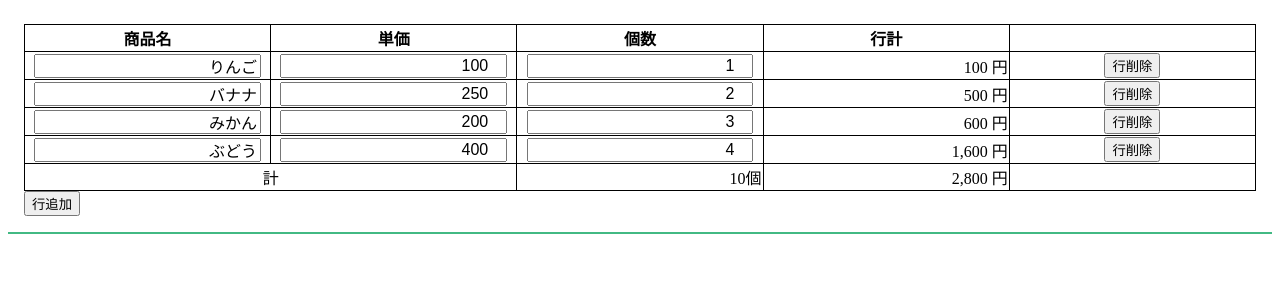
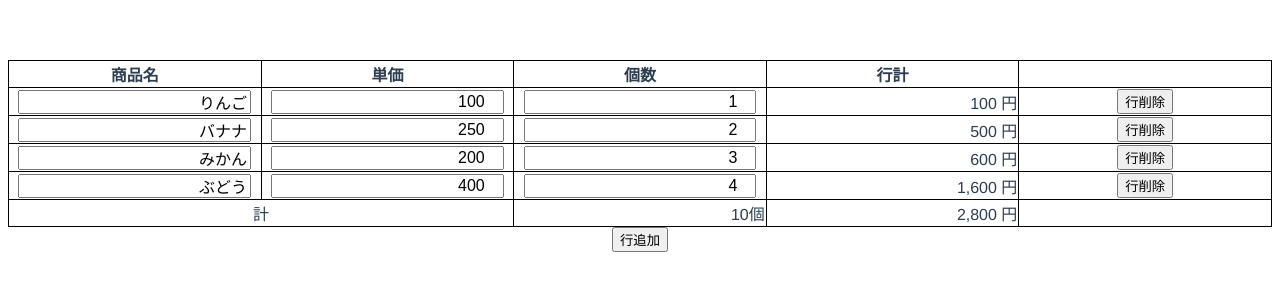
Before and after one commit to h-fujikura/codeSandBox_vueCli, a Vue app: page / in a window 1280 px wide. Shown: the top 300 px of the page. Built offline with nearby package versions, Linux system fonts and the light colour scheme.

Commit message:
calcTableをコンポーネントに修正

```diff
--- a/src/App.vue
+++ b/src/App.vue
@@ -1,90 +1,35 @@
 <template>
   <div id="demo">
-    <section>
-      <table>
-        <tr>
-          <th>商品名</th>
-          <th>単価</th>
-          <th>個数</th>
-          <th>行計</th>
-          <th></th>
-        </tr>
-        <tr v-for="(item, index) in items"
-                :key="item.name">
-          <td>
-            <input type="text" v-model="item.name" >
-          </td>
-          <td>
-            <input type="number" v-model.number="item.tanka" >
-          </td>
-          <td>
-            <input type="number" v-model.number="item.qty" >
-          </td>
-          <td class="taRight" >
-            {{addComma(item.qty * item.tanka)}} 円
-          </td>
-          <td>
-            <button @click="removeData(index)">行削除</button>
-          </td>
-        </tr>
-        <tr>
-          <td colspan="2">計</td>
-          <td class="taRight">{{qtySum}}個</td>
-          <td class="taRight">{{addComma(uriageSum)}} 円</td>
-          <td></td>
-        </tr>
-        </table>
-      <button @click="addRow">
-        行追加
-      </button>
-    </section>
+    <calc-table :items="fruits"></calc-table>
   </div>
 </template>
 
 <script>
-const formatter = new Intl.NumberFormat('ja-JP');
+import calcTable from './calcTable'
 export default {
   name: "App",
   data () {
     return {
-      items: [
-      	{name: "りんご", tanka:100, qty:1 },
+      fruits: [
+       	{name: "りんご", tanka:100, qty:1 },
       	{name: "バナナ", tanka:250, qty:2 },
       	{name: "みかん", tanka:200, qty:3 },
       	{name: "ぶどう", tanka:400, qty:4 }
       ]
     }
   },
+  components: {
+    calcTable
+  },
   methods: {
-		removeData(idx) {
-			this.items.splice(idx,1)
-		},
-		addRow(){
-      this.items.push(
-        {name: '', tanka: null, qty: null }
-      )
-		},
-    addComma(num) {
-      return formatter.format(num)
-    }
   },
   computed: {
-    qtySum() {
-      return this.items.reduce((pre, cur) => {
-        return  pre + cur.qty
-      },0)
-    },
-    uriageSum() {
-      return this.items.reduce((pre, cur) => {
-        return  pre + cur.qty * cur.tanka
-      },0)
-    }
   }
 };
 </script>
 
 <style>
-#app {
+#demo {
   font-family: "Avenir", Helvetica, Arial, sans-serif;
   -webkit-font-smoothing: antialiased;
   -moz-osx-font-smoothing: grayscale;
@@ -93,27 +38,5 @@
   margin-top: 60px;
   font-size: 16px;
 }
-section {
-  border-bottom: 2px solid #42b983;
-  padding: 1rem;
-}
-input {
-  text-align: right;
-  width: 90%;
-  font-size: 1rem;
-}
-table,
-td,
-th {
-  border: 1px solid #000;
-  border-collapse: collapse;
-}
-table {
-  table-layout: fixed;
-  width: 100%;
-  text-align: center;
-}
-td.taRight {
-  text-align: right;
-}
+
 </style>
--- /dev/null
+++ b/src/calcTable.vue
@@ -0,0 +1,105 @@
+<template>
+  <div>
+        <table>
+        <tr>
+          <th>商品名</th>
+          <th>単価</th>
+          <th>個数</th>
+          <th>行計</th>
+          <th></th>
+        </tr>
+        <tr v-for="(item, index) in items"
+                :key="item.name">
+          <td>
+            <input type="text" v-model="item.name" >
+          </td>
+          <td>
+            <input type="number" v-model.number="item.tanka" >
+          </td>
+          <td>
+            <input type="number" v-model.number="item.qty" >
+          </td>
+          <td class="taRight" >
+            {{addComma(item.qty * item.tanka)}} 円
+          </td>
+          <td>
+            <button @click="removeData(index)">行削除</button>
+          </td>
+        </tr>
+        <tr>
+          <td colspan="2">計</td>
+          <td class="taRight">{{qtySum}}個</td>
+          <td class="taRight">{{addComma(uriageSum)}} 円</td>
+          <td></td>
+        </tr>
+        </table>
+      <button @click="addRow">
+        行追加
+      </button>
+    </div>
+</template>
+
+<script>
+const formatter = new Intl.NumberFormat('ja-JP');
+export default {
+  name: "App",
+  data () {
+    return {
+      recieveItems: this.items
+    }
+  },
+  props:{
+    items: Array
+  },
+  methods: {
+		removeData(idx) {
+			this.items.splice(idx,1)
+		},
+		addRow(){
+      this.items.push(
+        {name: '', tanka: null, qty: null }
+      )
+		},
+    addComma(num) {
+      return formatter.format(num)
+    }
+  },
+  computed: {
+    qtySum() {
+      return this.items.reduce((pre, cur) => {
+        return  pre + cur.qty
+      },0)
+    },
+    uriageSum() {
+      return this.items.reduce((pre, cur) => {
+        return  pre + cur.qty * cur.tanka
+      },0)
+    }
+  }
+};
+</script>
+  <style>
+  section {
+    border-bottom: 2px solid #42b983;
+    padding: 1rem;
+  }
+  input {
+    text-align: right;
+    width: 90%;
+    font-size: 1rem;
+  }
+  table,
+  td,
+  th {
+    border: 1px solid #000;
+    border-collapse: collapse;
+  }
+  table {
+    table-layout: fixed;
+    width: 100%;
+    text-align: center;
+  }
+  td.taRight {
+    text-align: right;
+  }
+</style>
```
